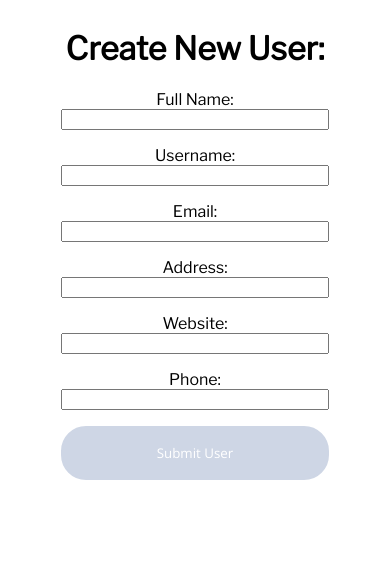
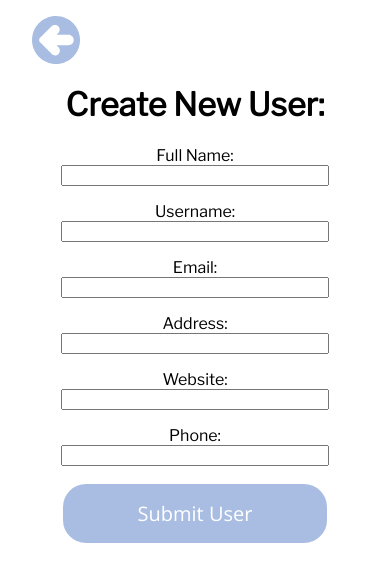
Before and after one commit to Bcdirito/bennie-takehome, a React (Create React App) app: page / in a window 390 px wide. Both pictures are taken after a click on the button "Create New User". Shown: the top 582 px of the page. Built offline with nearby package versions, Linux system fonts and the light colour scheme; no server answers.

Commit message:
form tablet styling

```diff
--- a/src/components/Home.js
+++ b/src/components/Home.js
@@ -75,8 +75,7 @@ export default class Home extends Component {
         }, () => console.log(this.state.selectedUser))
     }
 
-    clickHandler = (e) => {
-        console.log(e.target)
+    clickHandler = () => {
         const newUser = {
             name: "",
             username: "",
@@ -103,7 +102,9 @@ export default class Home extends Component {
     }
 
     createNewUser = async (e) => {
+        e.target.reportValidity()
         e.preventDefault()
+
         const headerData = {
             method: "POST",
             body: JSON.stringify(this.state.newUserData),
@@ -127,13 +128,17 @@ export default class Home extends Component {
         })
     }
 
+    hideNewUserForm = (e) => {
+        if (e.target.id === "formContainer" || e.target.id === "xIcon") this.clickHandler()
+    }
+
     render() {
         return (
             <div id="homepage">
                 <h1>Bennie Take Home</h1>
                 <button className="newUserButton" onClick={(e) => this.clickHandler(e)}>Create New User</button>
                 <ul id="userCardContainer">{this.generateUserCards(this.state.allUsers)}</ul>
-                {this.state.showUserForm? <NewUserForm changeHandler={(e) => this.updateNewUserData(e)} submitHandler={(e) => this.createNewUser(e)} clickHandler={(e) => this.clickHandler(e)} /> : null}
+                {this.state.showUserForm? <NewUserForm changeHandler={(e) => this.updateNewUserData(e)} submitHandler={(e) => this.createNewUser(e)} hideForm={(e) => this.hideNewUserForm(e)} /> : null}
             </div>
         )
     }
--- a/src/components/NewUserForm.js
+++ b/src/components/NewUserForm.js
@@ -1,34 +1,36 @@
 import '../styling/NewUserForm.scss'
+import backArrow from "../assets/backArrow.svg"
 
 const NewUserForm = (props) => {
     return (
-        <div id="formContainer" onClick={(e) => props.clickHandler(e)}>
+        <div id="formContainer" onClick={(e) => props.hideForm(e)}>
             <div id="newUserForm">
+                <img src={backArrow} alt="Back To Homepage" id="xIcon" onClick={(e) => props.hideForm(e)} />
                 <h1>Create New User:</h1>
                 <form onSubmit={(e) => props.submitHandler(e)}>
                     <div className="inputContainer">
                         <label>Full Name:</label>
-                        <input type="text" name="name" onChange={(e) => props.changeHandler(e)}/>
+                        <input type="text" name="name" required="required" onChange={(e) => props.changeHandler(e)}/>
                     </div>
                     <div className="inputContainer">
                         <label>Username:</label>
-                        <input type="text" name="username" onChange={(e) => props.changeHandler(e)}/>
+                        <input type="text" name="username" required="required" onChange={(e) => props.changeHandler(e)}/>
                     </div>
                     <div className="inputContainer">
                         <label>Email:</label>
-                        <input type="email" name="email" onChange={(e) => props.changeHandler(e)}/>
+                        <input type="email" name="email" required="required"  onChange={(e) => props.changeHandler(e)}/>
                     </div>
                     <div className="inputContainer">
                         <label>Address:</label>
-                        <input type="text" name="address" onChange={(e) => props.changeHandler(e)}/>
+                        <input type="text" name="address" required="required" onChange={(e) => props.changeHandler(e)}/>
                     </div>
                     <div className="inputContainer">
                         <label>Website:</label>
-                        <input type="text" name="address" onChange={(e) => props.changeHandler(e)}/>
+                        <input type="text" name="address" required="required"  onChange={(e) => props.changeHandler(e)}/>
                     </div>
                     <div className="inputContainer">
                         <label>Phone:</label>
-                        <input type="text" name="address" onChange={(e) => props.changeHandler(e)}/>
+                        <input type="text" name="address" required="required"  onChange={(e) => props.changeHandler(e)}/>
                     </div>
                     <input type="submit" value="Submit User" />
                 </form>
--- a/src/styling/NewUserForm.scss
+++ b/src/styling/NewUserForm.scss
@@ -1,6 +1,7 @@
 @import './variables.scss';
 
 #formContainer {
+    background-color: rgba(0, 0, 0, 0.85);
     position: fixed;
     top: 0;
     left: 0;
@@ -15,7 +16,13 @@
         width: 100%;
         position: absolute;
         background-color: $white;
-        padding: 0.5rem 1rem;
+        padding: 1rem;
+
+        #xIcon {
+            width: 3rem;
+            display: flex;
+            margin-left: 1rem;
+        }
 
         form {
             .inputContainer {
@@ -30,9 +37,11 @@
             }
 
             input[type=submit] {
-                background: $buttonBorder;
-                color: white;
+                background: $buttonBody;
+                border-color: $white;
+                color: $white;
                 width: 75%;
+                font-size: 1.25rem;
             }
         }
     }
@@ -40,20 +49,31 @@
 
 @media (min-width: 768px) {
     #formContainer {
-        background-color: rgba(0, 0, 0, 0.85);
-
         #newUserForm {
+            top: 20%;
             height: 60%;
-            top: 20%;
 
             form {
                 display: grid;
-                grid-template-columns: 1fr 1fr;
+
+                .inputContainer {
+                    input, label {
+                        width: 50%;
+                    }
+                }
 
                 input[type=submit] {
-                    background: $buttonBorder;
-                    color: white;
+                    width: 50%;
+                    margin: auto;
                 }
+            }
+
+            form:not(:last-child) {
+                grid-template-columns: 1fr 1fr;
+            }
+
+            form:last-child {
+                grid-template-columns: 1fr;
             }
         }
     }
--- a/src/styling/variables.scss
+++ b/src/styling/variables.scss
@@ -2,4 +2,5 @@ $backgroundBlue: #eef7ff;
 $white: #fff;
 $mainFont: 'Libre Franklin', sans-serif;
 $secondaryFont: 'Open Sans', sans-serif;
-$buttonBorder: #CED6E5;
+$buttonBorder: #ced6e5;
+$buttonBody: #a9bde2;
```
Also changed, not shown: src/assets/backArrow.svg (added).
